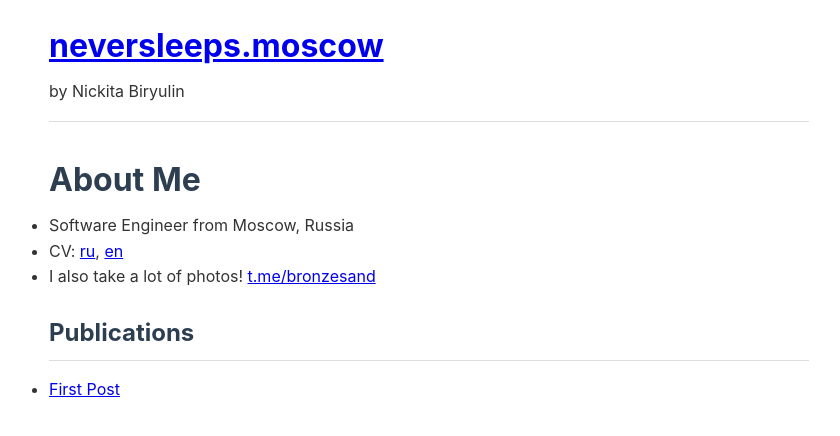
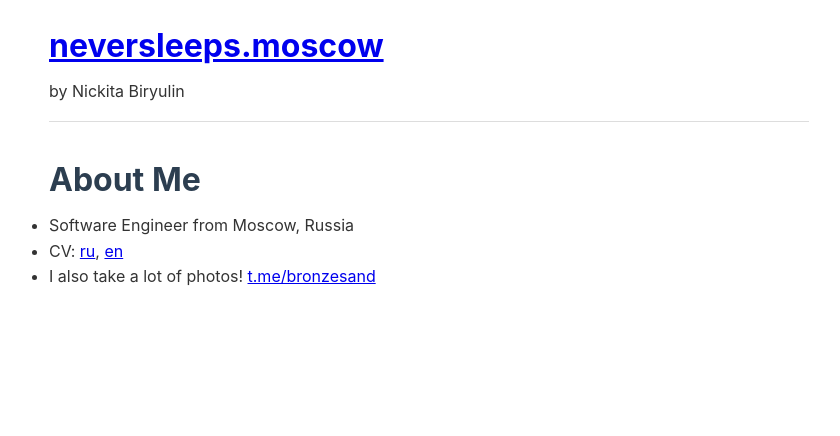
Before and after one commit to keddad/neversleeps, a plain HTML site: page index.html in a window 1280 px wide. Shown: the whole page, without its empty margins (211-1051 px from the left). Drawn offline with nearby package versions, Linux system fonts and the light colour scheme.

Commit message:
Make it nicer

```diff
--- a/index.css
+++ b/index.css
@@ -43,7 +43,7 @@ h1 {
 
 h2 {
     color: var(--primary-color);
-    margin: 1.5rem 0 1rem;
+    margin: 1.5rem 0 1rem 0;
     padding-bottom: 0.5rem;
     border-bottom: 1px solid var(--medium-gray);
 }
--- a/index.html
+++ b/index.html
@@ -21,9 +21,5 @@
   <li>I also take a lot of photos! <a
   href="https://t.me/bronzesand">t.me/bronzesand</a></li>
   </ul>
-  <h2 id="publications">Publications</h2>
-  <ul>
-  <li><a href="publications/demo.html">First Post</a></li>
-  </ul>
 </body>
 </html>
```
Also changed, not shown: publications/cv.html (+1 -1 lines), publications/cv_en.html (+1 -1 lines), favicon.ico (added), 3 other files.
